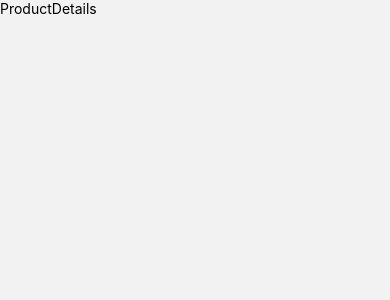
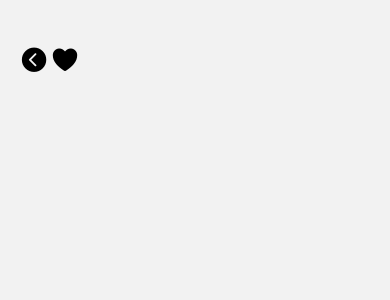
Before and after one commit to kculz/online-shopping-app, a React Native app: screen /ProductDetails in a window 390 px wide. Shown: the top 300 px of the page. Built offline with nearby package versions, Linux system fonts and the light colour scheme.

Commit message:
Error: productDetails page

```diff
--- a/screens/ProductDetails.jsx
+++ b/screens/ProductDetails.jsx
@@ -1,15 +1,40 @@
-import { StyleSheet, Text, View } from 'react-native'
+import { StyleSheet, Text, TouchableOpacity, View } from 'react-native'
 import React from 'react'
 import { SafeAreaView } from 'react-native-safe-area-context'
+import { COLORS, SIZES } from '../constants'
+import { Ionicons } from '@expo/vector-icons'
 
-const ProductDetails = () => {
+const ProductDetails = ({navigation}) => {
   return (
-    <SafeAreaView>
-      <Text>ProductDetails</Text>
-    </SafeAreaView>
+      <View style={styles.container}>
+        <View style={styles.upperRow}>
+          <TouchableOpacity onPress={() => navigation.goBack()} style={{flex:1}} >
+            <Ionicons name='chevron-back-circle' size={30} />
+          </TouchableOpacity>
+
+          <TouchableOpacity>
+            <Ionicons name='heart' size={30} />
+          </TouchableOpacity>
+        </View>
+      </View>
   )
 }
 
 export default ProductDetails
 
-const styles = StyleSheet.create({})
+const styles = StyleSheet.create({
+  container: {
+    flex: 1,
+
+  },
+  upperRow: {
+    marginHorizontal:20,
+    flexDirection: "row",
+    justifyContent: "space-between",
+    alignItems: "center",
+    position: "absolute",
+    top: SIZES.xxl,
+    // width: SIZES.xxl,
+    zIndex:999
+  }
+})
```
Also changed, not shown: screens/productDetails.style.js (deleted, +0 -14 lines).
